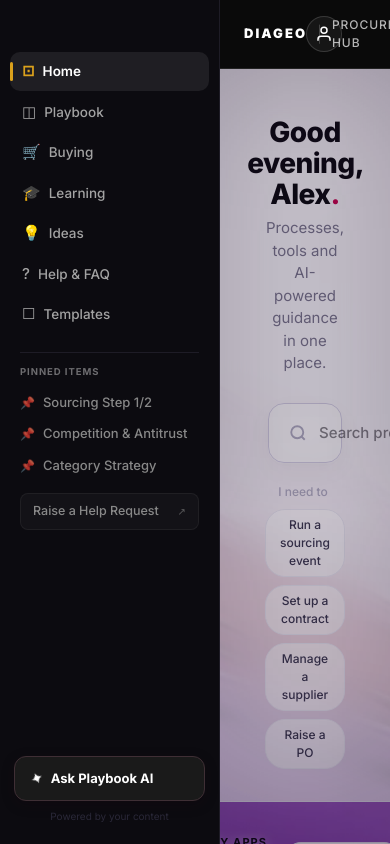
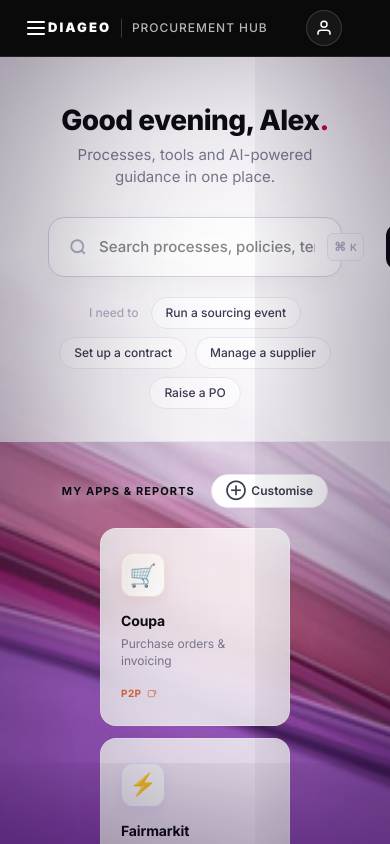
Before and after one commit to kanwarsx-prog/prochub, a Next.js app: page / in a window 390 px wide. Built offline with nearby package versions, Linux system fonts and the light colour scheme.

Commit message:
UI tweak: make layout fully mobile responsive with slide-out sidebar

```diff
--- a/src/components/Shell/Shell.tsx
+++ b/src/components/Shell/Shell.tsx
@@ -23,6 +23,7 @@
 export default function Shell({ children }: { children: React.ReactNode }) {
     const pathname = usePathname();
     const [chatOpen, setChatOpen] = useState(false);
+    const [mobileMenuOpen, setMobileMenuOpen] = useState(false);
 
     useEffect(() => {
         const handleOpenChat = () => setChatOpen(true);
@@ -42,14 +43,24 @@
                 }
             `}</style>
 
+            {/* Mobile Nav Overlay */}
+            {mobileMenuOpen && (
+                <div
+                    className="fixed inset-0 bg-black/50 z-40 md:hidden backdrop-blur-sm transition-opacity"
+                    onClick={() => setMobileMenuOpen(false)}
+                />
+            )}
+
             {/* ── Sidebar ─── */}
-            <aside style={{
-                width: '220px', flexShrink: 0,
-                display: 'flex', flexDirection: 'column',
-                background: 'var(--sidebar-bg)',
-                borderRight: '1px solid var(--sidebar-border)',
-                height: '100%', overflowY: 'auto', overflowX: 'hidden',
-            }}>
+            <aside
+                className={`fixed inset-y-0 left-0 z-50 transform transition-transform duration-300 md:relative md:translate-x-0 ${mobileMenuOpen ? 'translate-x-0' : '-translate-x-full'}`}
+                style={{
+                    width: '260px', flexShrink: 0,
+                    display: 'flex', flexDirection: 'column',
+                    background: 'var(--sidebar-bg)',
+                    borderRight: '1px solid var(--sidebar-border)',
+                    height: '100%', overflowY: 'auto', overflowX: 'hidden',
+                }}>
                 {/* Top Spacer */}
                 <div style={{ padding: '32px 0 16px' }} />
 
@@ -58,7 +69,7 @@
                     {NAV.map(({ href, label, emoji, hoverColor }) => {
                         const active = href === '/' ? pathname === '/' : pathname.startsWith(href);
                         return (
-                            <Link key={href} href={href} style={{
+                            <Link key={href} href={href} onClick={() => setMobileMenuOpen(false)} style={{
                                 display: 'flex', alignItems: 'center', gap: '8px',
                                 padding: '8px 12px', borderRadius: '10px',
                                 marginBottom: '2px',
@@ -106,7 +117,7 @@
                         textTransform: 'uppercase', color: 'rgba(255,255,255,0.4)', marginBottom: '8px',
                     }}>Pinned items</p>
                     {BOOKMARKS.map(b => (
-                        <Link key={b.id} href={b.href} style={{
+                        <Link key={b.id} href={b.href} onClick={() => setMobileMenuOpen(false)} style={{
                             display: 'flex', alignItems: 'center', gap: '8px',
                             padding: '6px 0', fontSize: '13px', color: '#888888',
                             textDecoration: 'none', transition: 'color 0.15s ease', fontWeight: 500,
@@ -179,10 +190,17 @@
                     justifyContent: 'flex-start',
                     position: 'relative',
                     flexShrink: 0,
-                    zIndex: 40,
+                    zIndex: 30, // Lower than mobile menu overlay
                 }}>
+                    {/* Mobile Hamburger Button */}
+                    <button className="md:hidden mr-4 text-white" onClick={() => setMobileMenuOpen(true)}>
+                        <svg width="24" height="24" fill="none" stroke="currentColor" strokeWidth="2" viewBox="0 0 24 24">
+                            <path strokeLinecap="round" strokeLinejoin="round" d="M4 6h16M4 12h16M4 18h16" />
+                        </svg>
+                    </button>
+
                     {/* Wordmark Center */}
-                    <div style={{ display: 'flex', alignItems: 'center', gap: '10px' }}>
+                    <div style={{ display: 'flex', alignItems: 'center', gap: '8px', flexWrap: 'wrap' }}>
                         <span style={{
                             fontWeight: 900, fontSize: '13px', letterSpacing: '0.16em', textTransform: 'uppercase',
                             color: '#ffffff',
```
